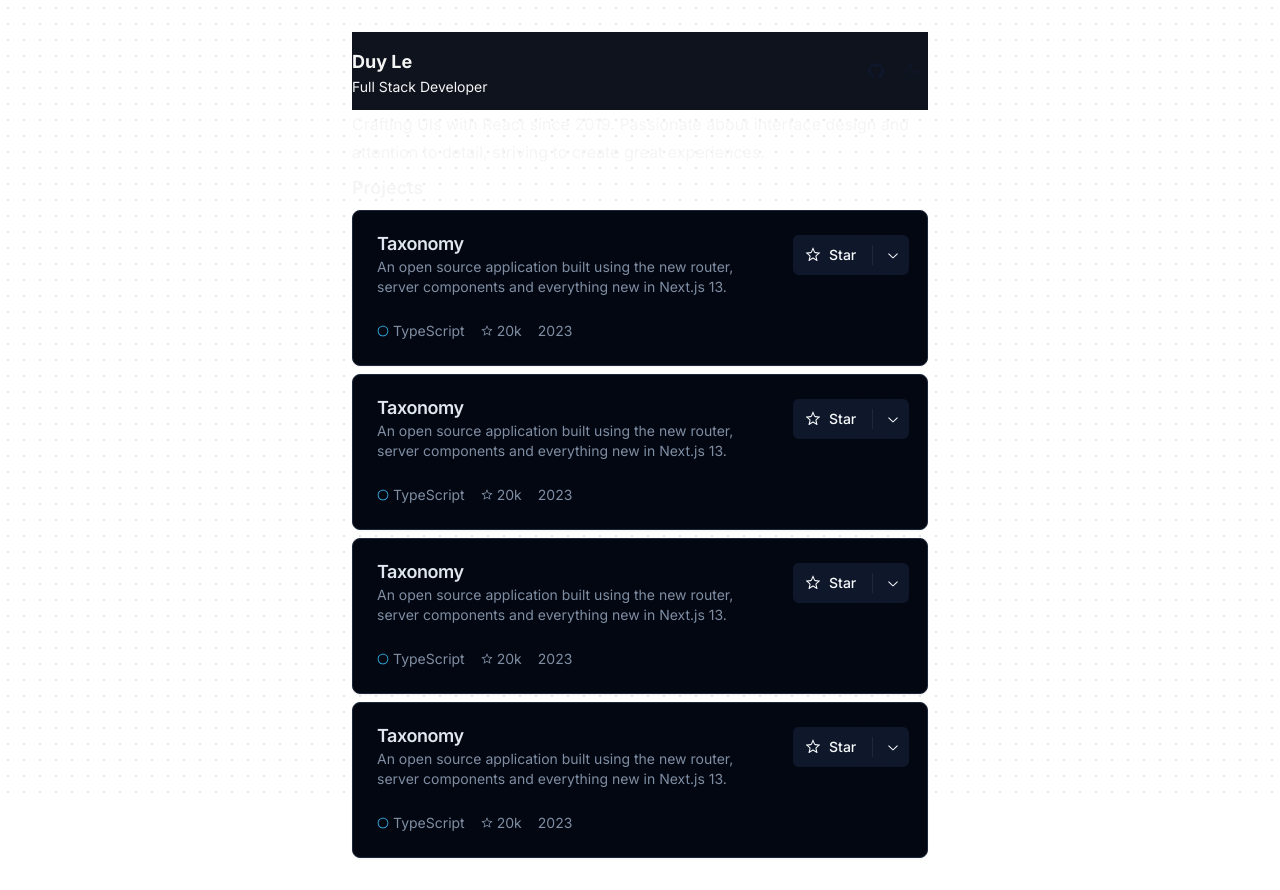
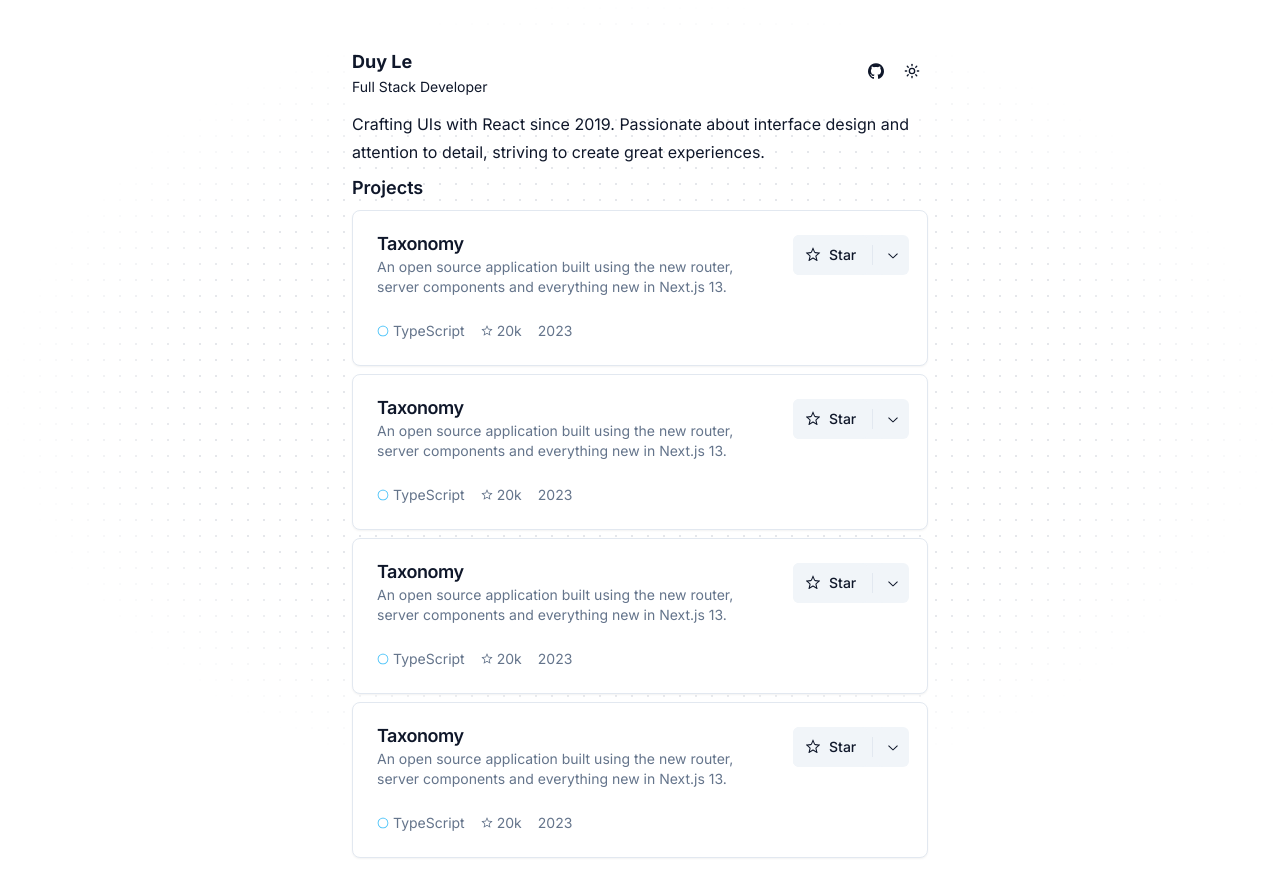
Before and after one commit to iamdooboy/duyle.dev, a Next.js app: page / in a window 1280 px wide. Built offline with nearby package versions, Linux system fonts and the light colour scheme.

Commit message:
experimenting with different bg

```diff
--- a/app/layout.tsx
+++ b/app/layout.tsx
@@ -33,44 +33,7 @@ export default function RootLayout({
 					fontSans.variable
 				)}
 			>
-				<div className='dark'>
-					<div className='fixed left-0 top-0 -z-10 h-full w-full'>
-						<div className='absolute inset-0 -z-10 h-full w-full bg-white bg-[radial-gradient(#e5e7eb_1px,transparent_1px)] [background-size:16px_16px]'></div>
-					</div>
-					<div className='max-w-xl mx-auto py-8'>
-						<header className='sticky z-50 w-full bg-background/95 backdrop-blur'>
-							<div className='flex items-center justify-between py-4'>
-								<a className='flex items-center space-x-2' href='/'>
-									<div className='flex flex-col space-y-1 text-sm leading-none'>
-										<span className='text-lg font-bold dark:text-neutral-100'>
-											Duy Le
-										</span>
-										<span className='dark:text-neutral-100 '>
-											Full Stack Developer
-										</span>
-									</div>
-								</a>
-								<div className='flex items-center space-x-1'>
-									<Link href='/' target='_blank' rel='noreferrer'>
-										<div
-											className={cn(
-												buttonVariants({
-													variant: 'ghost'
-												}),
-												'w-8 px-0 h-8'
-											)}
-										>
-											<Icons.gitHub className='h-4 w-4' />
-											<span className='sr-only'>GitHub</span>
-										</div>
-									</Link>
-									<ModeToggle />
-								</div>
-							</div>
-						</header>
-						<main className='flex-1'>{children}</main>
-					</div>
-				</div>
+				{children}
 			</body>
 		</html>
 	)
--- a/app/page.tsx
+++ b/app/page.tsx
@@ -1,6 +1,13 @@
-import type { ComponentPropsWithoutRef } from 'react'
+'use client'
+
+import { ComponentPropsWithoutRef, useState } from 'react'
 import { CardSpotlight } from '@/components/card-spotlight'
 import { projectConfig } from './config/project'
+import Link from 'next/link'
+import { ModeToggle } from '@/components/mode-toggle'
+import { Icons } from '@/components/icons'
+import { buttonVariants } from '@/components/ui/button'
+import { cn } from '@/lib/utils'
 
 interface Props extends ComponentPropsWithoutRef<'a'> {
 	label: string
@@ -17,11 +24,67 @@ function Badge(props: Props) {
 }
 
 export default function Home() {
+	const [preview, setPreview] = useState<null | React.ReactNode>(
+		<div className='relative h-full w-full bg-white'>
+			<div className='absolute h-full w-full bg-[radial-gradient(#e5e7eb_1px,transparent_1px)] [background-size:16px_16px] [mask-image:radial-gradient(ellipse_50%_50%_at_50%_50%,#000_70%,transparent_100%)]' />
+		</div>
+	)
+	const [theme, setTheme] = useState<'light' | 'dark'>('light')
 	return (
+		// <div className='space-y-2'>
+		// 	<p className='leading-7 [&:not(:first-child)]:mt-6 dark:text-neutral-100 '>
+		// 		Crafting UIs with React since 2019. Passionate about interface design
+		// 		and attention to detail, striving to create great experiences.
+		// 	</p>
+		// 	<div className='text-lg font-semibold dark:text-neutral-100'>
+		// 		Projects
+		// 	</div>
+		// 	{projectConfig.map(project => (
+		// 		<CardSpotlight {...project} />
+		// 	))}
+		// </div>
+		<div className={`${theme}`}>
+			<div className='fixed left-0 top-0 -z-10 h-full w-full'>{preview}</div>
+			<div className='max-w-xl mx-auto py-8'>
+				<header className='sticky z-50 w-full bg-background/95 backdrop-blur'>
+					<div className='flex items-center justify-between py-4'>
+						<a className='flex items-center space-x-2' href='/'>
+							<div className='flex flex-col space-y-1 text-sm leading-none'>
+								<span className='text-lg font-bold dark:text-neutral-100'>
+									Duy Le
+								</span>
+								<span className='dark:text-neutral-100 '>
+									Full Stack Developer
+								</span>
+							</div>
+						</a>
+						<div className='flex items-center space-x-1'>
+							<Link href='/' target='_blank' rel='noreferrer'>
+								<div
+									className={cn(
+										buttonVariants({
+											variant: 'ghost'
+										}),
+										'w-8 px-0 h-8'
+									)}
+								>
+									<Icons.gitHub className='h-4 w-4' />
+									<span className='sr-only'>GitHub</span>
+								</div>
+							</Link>
+							<ModeToggle
+								theme={theme}
+								setTheme={setTheme}
+								setPreview={setPreview}
+							/>
+						</div>
+					</div>
+				</header>
 				<div className='space-y-2'>
 					<p className='leading-7 [&:not(:first-child)]:mt-6 dark:text-neutral-100 '>
-				Crafting UIs with React since 2019. Passionate about interface design
-				and attention to detail, striving to create great experiences.
+						Crafting UIs with React since 2019. Passionate about interface
+						design and attention to detail, striving to create great
+						experiences.
 					</p>
 					<div className='text-lg font-semibold dark:text-neutral-100'>
 						Projects
@@ -30,5 +93,7 @@ export default function Home() {
 						<CardSpotlight {...project} />
 					))}
 				</div>
+			</div>
+		</div>
 	)
 }
--- a/components/mode-toggle.tsx
+++ b/components/mode-toggle.tsx
@@ -1,22 +1,62 @@
+// 'use client'
+// import { useState, useEffect } from 'react'
+// import { Moon, Sun } from 'lucide-react'
+// import { useTheme } from 'next-themes'
+// import { Button, buttonVariants } from '@/ui/button'
+// import { cn } from '@/lib/utils'
+
+// export function ModeToggle() {
+// 	const [mounted, setMounted] = useState(false)
+// 	const { setTheme, theme } = useTheme()
+// 	// useEffect only runs on the client, so now we can safely show the UI
+// 	useEffect(() => {
+// 		setMounted(true)
+// 	}, [])
+
+// 	if (!mounted) {
+// 		return null
+// 	}
+
+// 	return (
+// 		<button
+// 			className={cn(
+// 				buttonVariants({
+// 					variant: 'ghost'
+// 				}),
+// 				'w-8 px-0 h-8'
+// 			)}
+// 			onClick={() => setTheme(theme === 'light' ? 'dark' : 'light')}
+// 		>
+// 			<span className='sr-only'>Toggle mode</span>
+// 			{theme === 'light' ? (
+// 				<Sun className='h-4 w-4' />
+// 			) : (
+// 				<Moon className='h-4 w-4' />
+// 			)}
+// 		</button>
+// 	)
+// }
+
 'use client'
-import { useState, useEffect } from 'react'
+import React, {
+	useState,
+	useEffect,
+	Dispatch,
+	SetStateAction,
+	ReactNode
+} from 'react'
 import { Moon, Sun } from 'lucide-react'
 import { useTheme } from 'next-themes'
 import { Button, buttonVariants } from '@/ui/button'
 import { cn } from '@/lib/utils'
 
-export function ModeToggle() {
-	const [mounted, setMounted] = useState(false)
-	const { setTheme, theme } = useTheme()
-	// useEffect only runs on the client, so now we can safely show the UI
-	useEffect(() => {
-		setMounted(true)
-	}, [])
+interface Props {
+	setTheme: Dispatch<SetStateAction<'light' | 'dark'>>
+	setPreview: Dispatch<SetStateAction<ReactNode>>
+	theme: string
+}
 
-	if (!mounted) {
-		return null
-	}
-
+export function ModeToggle({ theme, setTheme, setPreview }: Props) {
 	return (
 		<button
 			className={cn(
@@ -25,7 +65,24 @@ export function ModeToggle() {
 				}),
 				'w-8 px-0 h-8'
 			)}
-			onClick={() => setTheme(theme === 'light' ? 'dark' : 'light')}
+			onClick={() => {
+				let preview
+				if (theme === 'light') {
+					setTheme('dark')
+					preview = (
+						<div className='absolute top-0 z-[-2] h-screen w-screen bg-[#000000] bg-[radial-gradient(#ffffff33_1px,#00091d_1px)] bg-[size:20px_20px]' />
+					)
+				} else {
+					setTheme('light')
+					preview = (
+						<div className='relative h-full w-full bg-white'>
+							<div className='absolute h-full w-full bg-[radial-gradient(#e5e7eb_1px,transparent_1px)] [background-size:16px_16px] [mask-image:radial-gradient(ellipse_50%_50%_at_50%_50%,#000_70%,transparent_100%)]' />
+						</div>
+					)
+				}
+
+				setPreview(preview)
+			}}
 		>
 			<span className='sr-only'>Toggle mode</span>
 			{theme === 'light' ? (
```
Lines whose indentation alone changed are shown as unchanged.
